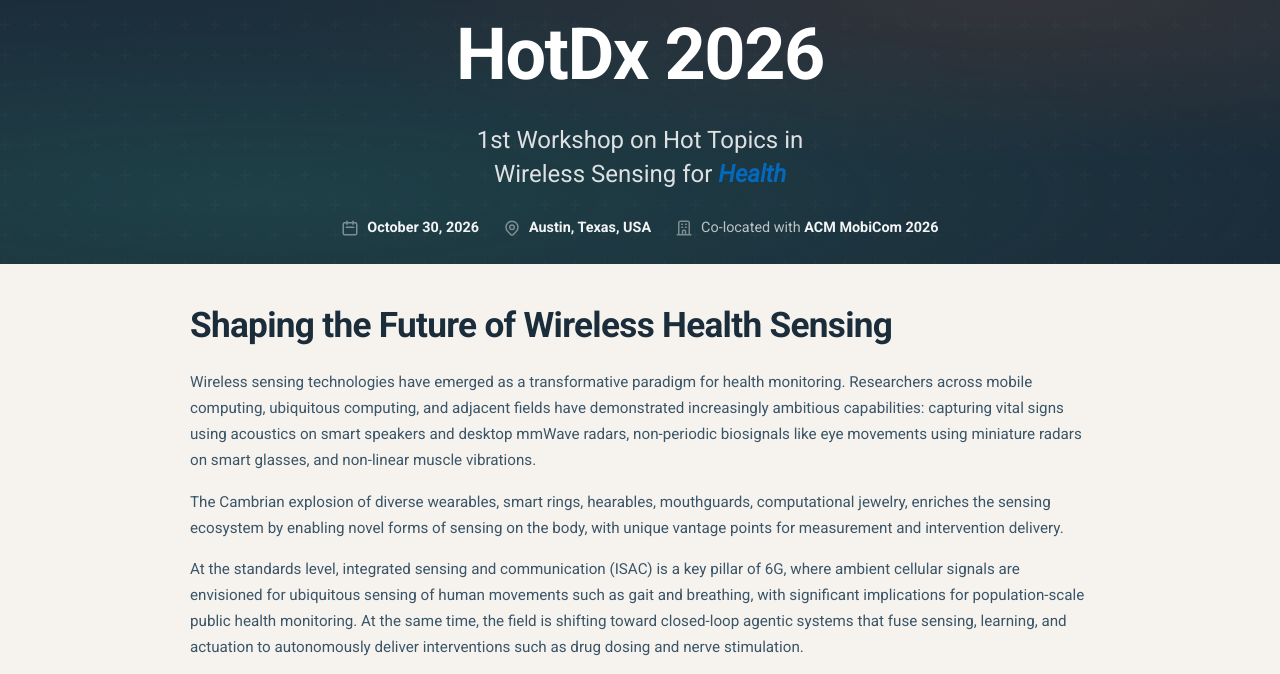
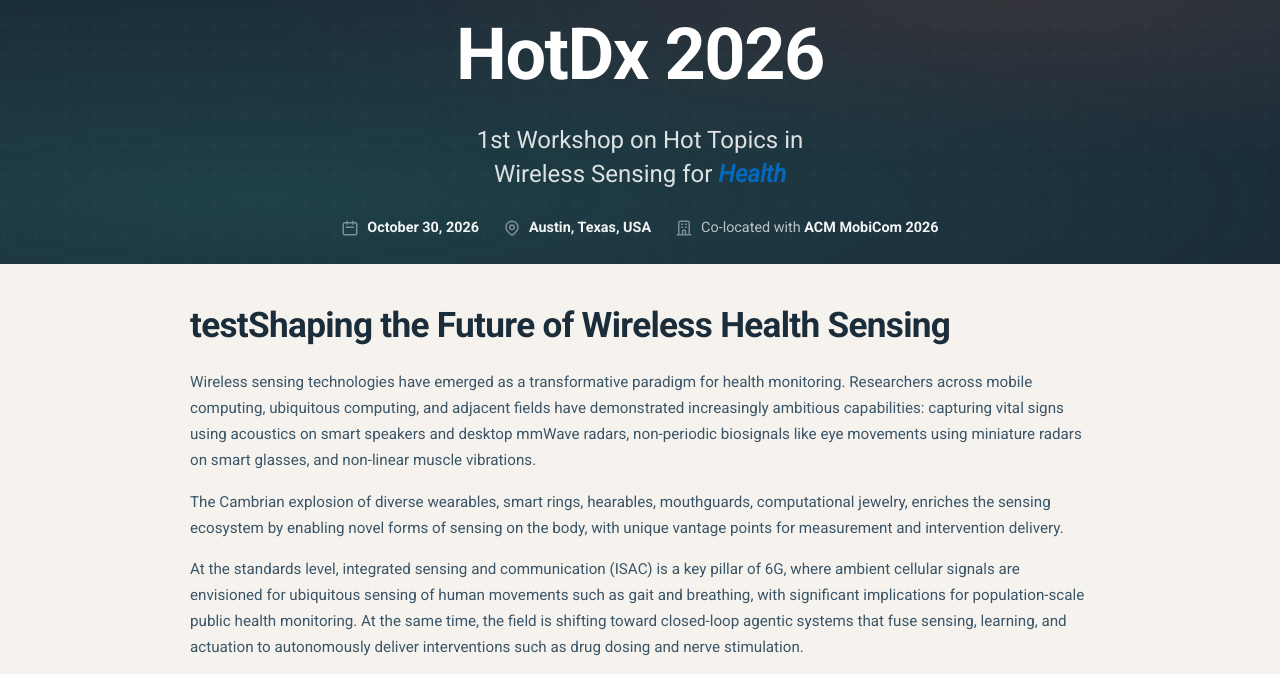
Before and after one commit to hotdx/hotdx.github.io, a plain HTML site: page index.html in a window 1280 px wide. Shown: the part 70-744 px from the top of the page. Drawn offline with Linux system fonts and the light colour scheme.

Commit message:
test push

```diff
--- a/index.html
+++ b/index.html
@@ -757,7 +757,7 @@
 <!-- ABOUT -->
 <section class="section" id="about" style="padding-top:2.5rem;">
   <div class="section-inner reveal">
-    <h2 class="section-title">Shaping the Future of Wireless Health Sensing</h2>
+    <h2 class="section-title">testShaping the Future of Wireless Health Sensing</h2>
     <p>
       Wireless sensing technologies have emerged as a transformative paradigm for health monitoring. Researchers across mobile computing, ubiquitous computing, and adjacent fields have demonstrated increasingly ambitious capabilities: capturing vital signs using acoustics on smart speakers and desktop mmWave radars, non-periodic biosignals like eye movements using miniature radars on smart glasses, and non-linear muscle vibrations.
     </p>
```
